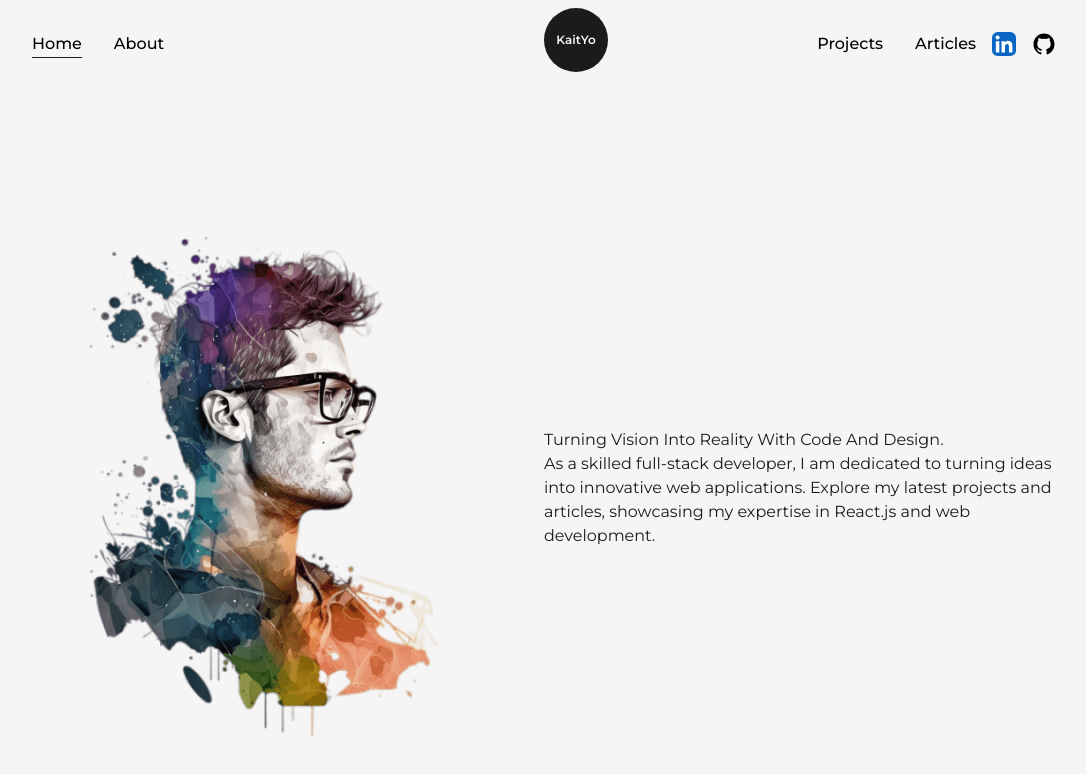
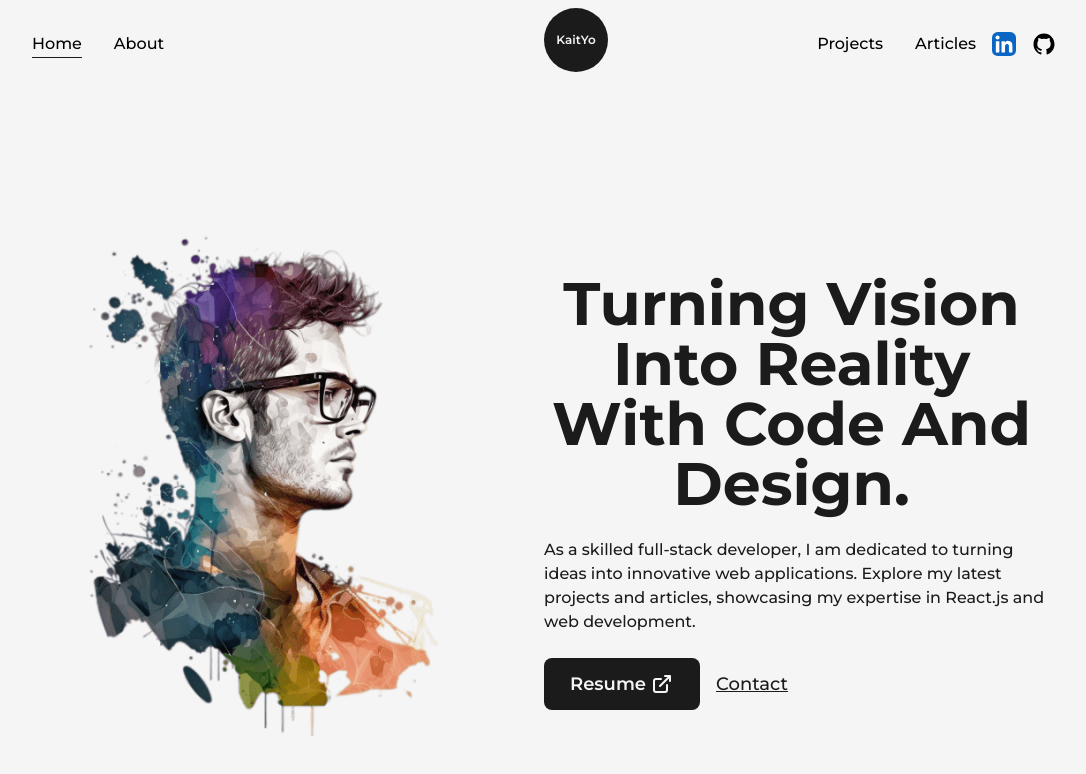
Before and after one commit to Kaityoun/MyPortfolio, a Next.js app: page / in a window 1280 px wide. Shown: the top 774 px of the page, without its empty margins (96-1182 px from the left). Built offline with nearby package versions, Linux system fonts and the light colour scheme.

Commit message:
Created AnimatedText.js
Created animated text, as well as a resume download button and a contact button

```diff
--- /dev/null
+++ b/src/components/AnimatedText.js
@@ -0,0 +1,56 @@
+import React from 'react';
+import {motion} from "framer-motion"
+
+
+const quote ={
+    initial:{
+        opacity:1,
+    },
+    animate:{
+        opacity:1,
+        transition:{
+            delay:0.5,
+            staggerChildren: 0.08,
+        }
+    }
+}
+
+const singleWord ={
+    initial:{
+        opacity:0,
+        y:50,
+    },
+    animate:{
+        opacity:1,
+        y:0,
+        transition:{
+            duration:1
+        }
+    }
+}
+
+const AnimatedText = ({ text, className = "" }) => {
+    return (
+        <div className={`w-full mx-auto py-2 flex items-center text-center
+            overflow-hidden
+        `}>
+            <motion.h1 className={'inline-block w-full text-dark font-bold capitalize text-6xl ${className}'}
+            variants={quote}
+            initial="initial"
+            animate="animate"
+            >
+                {
+                    text.split(" ").map((word, index) =>
+                    <motion.span key ={word+'-'+index} className="inline-block"
+                    variants={singleWord}
+                    >
+                        {word}&nbsp;
+                    </motion.span>
+                    )
+                }
+            </motion.h1>
+        </div>
+    );
+}
+
+export default AnimatedText;
--- a/src/pages/index.js
+++ b/src/pages/index.js
@@ -2,6 +2,9 @@
 import Layout from '@/components/Layout'
 import Image from 'next/image'
 import profilePic from "../../public/images/profile/developer-pic-1.png";
+import AnimatedText from '@/components/AnimatedText';
+import Link from 'next/link';
+import {LinkArrow } from '@/components/Icons';
 
 export default function Home() {
   return (
@@ -16,12 +19,26 @@
           <div className = 'w-1/2'>
             <Image src={profilePic} alt= "kaitlyn" className= 'w-full h-auto'/>
           </div>
-          <div className = 'w-1/2'>
-            <h1>Turning Vision Into Reality With Code And Design.</h1>
-            <p>
+          <div className = 'w-1/2 flex flex-col items-center self-center'>
+            <h1></h1>
+            <AnimatedText text = "Turning Vision Into Reality With Code And Design." className='!text-6x1 !text-left'/>
+            <p className='my-4 text-base font-medium' >
             As a skilled full-stack developer, I am dedicated to turning ideas into innovative web applications.
             Explore my latest projects and articles, showcasing my expertise in React.js and web development.
             </p>
+            <div className= 'flex items-center self-start mt-2'>
+              <Link href="/dummy.pdf" target={"_blank"}
+              className="flex items-center bg-dark text-light p-2.5 px-6
+              rounded-lg text-lg font-semibold hover:bg-light hover:text-dark
+              border-2 border-solid border-transparent hover:border-dark"
+              download={true}
+              >Resume <LinkArrow className={"w-6 ml-1"}/>
+
+              </Link>
+              <Link href="mailto:abcd@gmailcom" target={"_blank"}
+              className= 'ml-4 text-lg font-medium capitalize text-dark underline'
+              >Contact</Link>
+            </div>
           </div>
         </div>
       </Layout>
```
